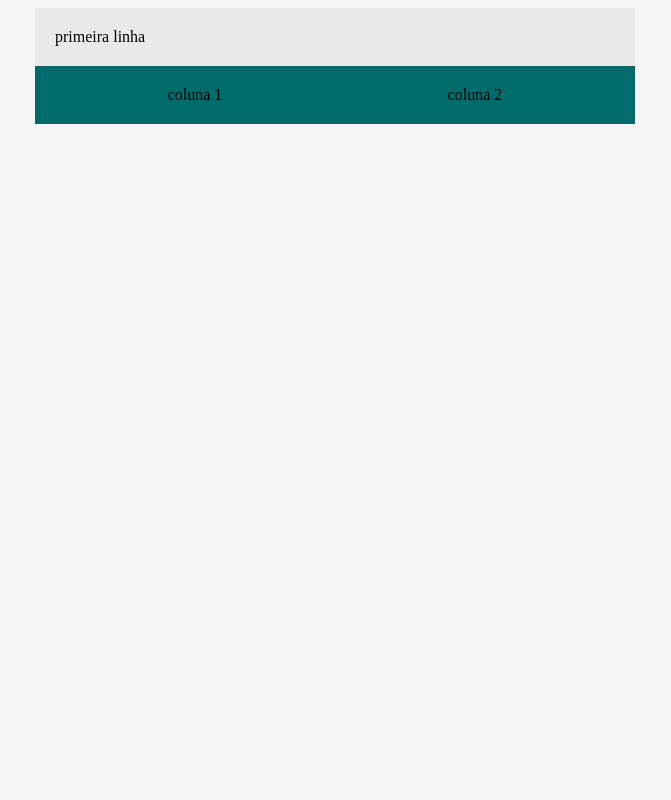
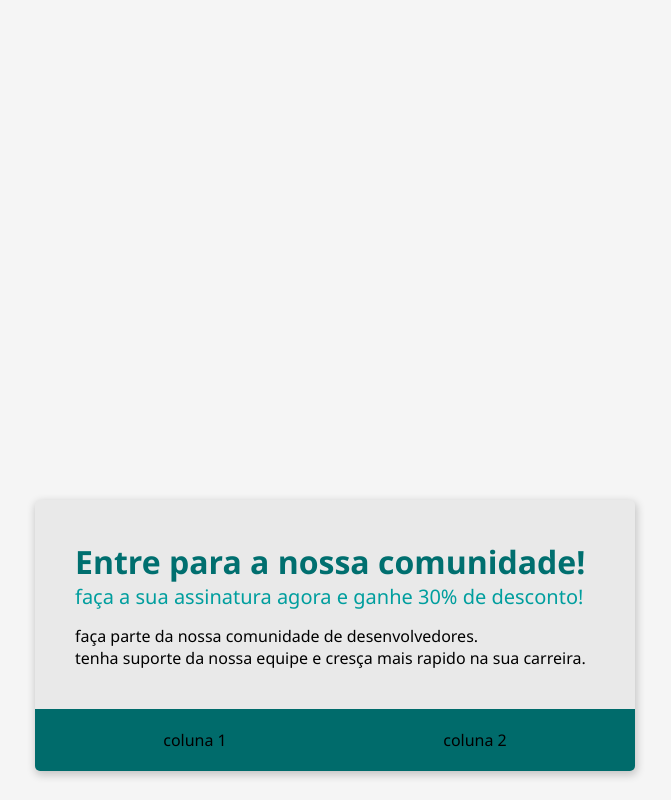
Before and after one commit to DiegoAugusto22/ProjetoAbutua.modulo2, a plain HTML site: page index.html in a window 1280 px wide. Shown: the whole page, without its empty margins (305-976 px from the left). Drawn offline with Linux system fonts and the light colour scheme.

Commit message:
closes #3 - criando o cabeçalho

```diff
--- a/index.html
+++ b/index.html
@@ -9,17 +9,23 @@
     <style>
         body {
             background-color: #F5F5F5;
+            font-family: 'Segoe UI', Tahoma, Geneva, Verdana, sans-serif;
         }
 
         .container {
             background-color: #E9E9E9;
             margin: auto;
+            margin-top: 500px;
 
             width: 600px;
+
+            box-shadow: 1px 3px 8px 1px rgba(0, 0, 0, 0.2);
+            border-radius: 5px;
+            overflow: hidden;
         }
 
         .header{
-            padding: 20px;
+            padding: 40px;
         }
 
         .flex-container {
@@ -28,6 +34,19 @@
             justify-content: space-around;
             padding: 20px;
         }
+        .header-title {
+            color: #006F6F;
+            font-size: 32px;
+            font-weight: 700;
+        }
+
+        .header-subtitle {
+            color: #009E9E;
+            font-size: 20px;
+            font-weight: 500;
+            margin-bottom: 15px;
+
+        }
     </style>
 
 
@@ -35,7 +54,16 @@
 <body>
     <div class="container">
         <div class="header">
-            primeira linha
+            <div class="header-title">
+                Entre para a nossa comunidade!
+            </div>
+            <div class="header-subtitle">
+                faça a sua assinatura agora e ganhe 30% de desconto!
+            </div>
+            <div>
+                faça parte da nossa comunidade de desenvolvedores. <br>
+                tenha suporte da nossa equipe e cresça mais rapido na sua carreira.
+            </div>
         </div>
         <div class="flex-container">
             <div>
```
